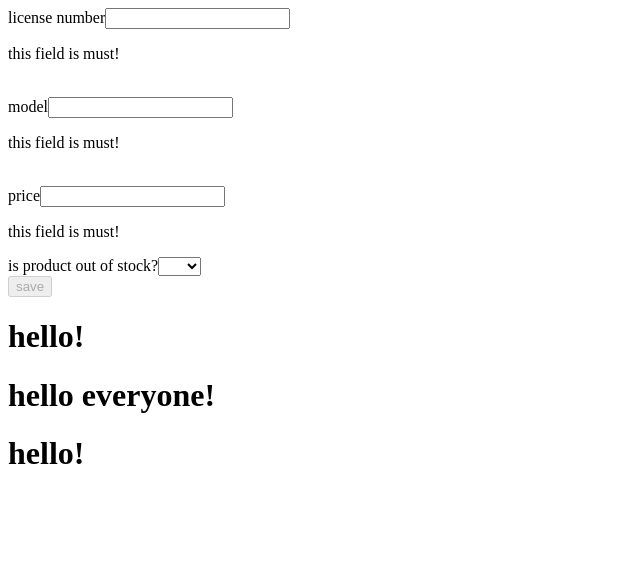
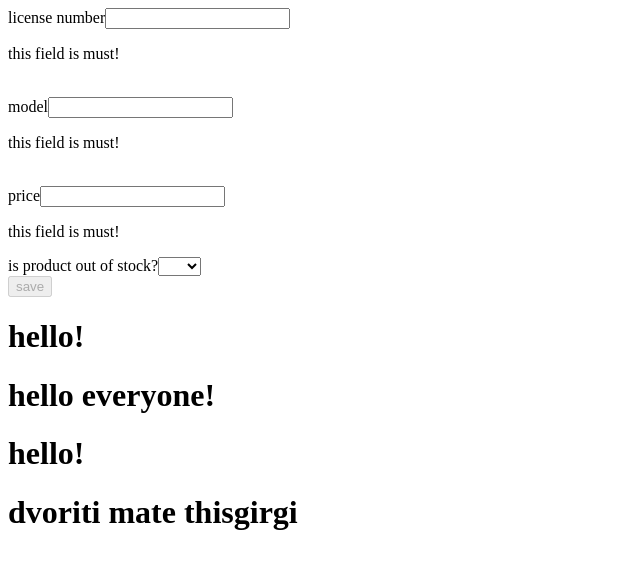
Before and after one commit to miricoen/practiceInGit, an Angular app: page / in a window 1280 px wide. Shown: the top 568 px of the page, without its empty margins (0-640 px from the left). Built offline with nearby package versions, Linux system fonts and the light colour scheme.

Commit message:
d-v-o-r-i-t-i-:)

```diff
--- a/src/app/app.component.html
+++ b/src/app/app.component.html
@@ -2,3 +2,4 @@
 <h1>hello!</h1>
 <h1>hello everyone!</h1>
 <h1>hello!</h1>
+<h1>dvoriti mate thisgirgi</h1>
--- a/src/app/app.component.ts
+++ b/src/app/app.component.ts
@@ -11,6 +11,7 @@ import { AddCarComponent
   imports: [CommonModule, RouterOutlet,AddCarComponent],
   templateUrl:'./app.component.html' ,
   styleUrl: './app.component.css'
+
 })
 export class AppComponent {
   title = 'proxyAngular';
--- a/src/app/car-component/car-component.component.html
+++ b/src/app/car-component/car-component.component.html
@@ -1 +1,2 @@
 <p>car-component works!</p>
+<p>full anjoy in yor life</p>
```
